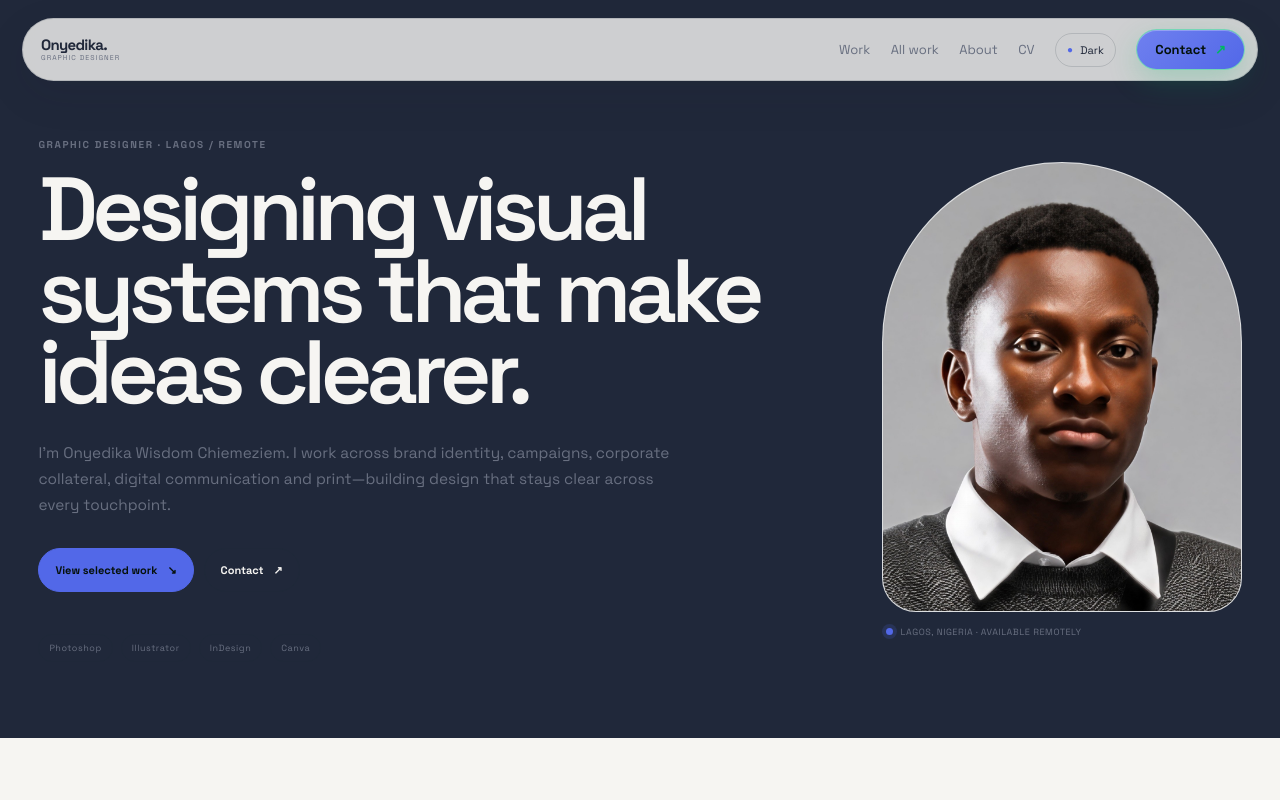
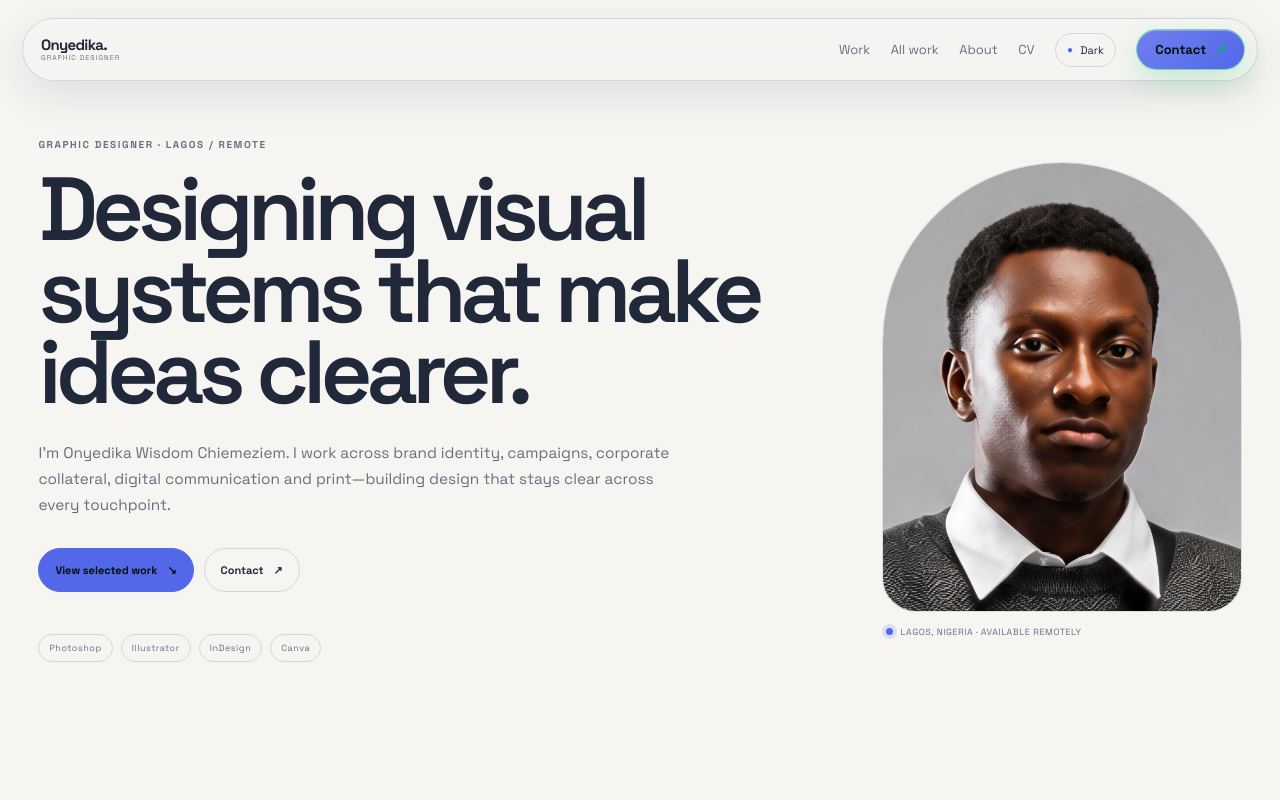
Before and after one commit to Wis-code/wisdom-portfolio, a Next.js app: page / in a window 1280 px wide. Shown: the top 800 px of the page. Built offline with nearby package versions, Linux system fonts and the light colour scheme; no server answers; the database is empty.

Commit message:
Sync hero with global light and dark themes

```diff
--- a/components/Hero.module.css
+++ b/components/Hero.module.css
@@ -2,8 +2,8 @@
   position: relative;
   padding: 138px var(--gutter) 76px;
   overflow: hidden;
-  background: var(--paper);
-  color: var(--ink);
+  background: var(--ink);
+  color: var(--paper);
 }
 
 .shell {
@@ -76,7 +76,7 @@
 }
 
 .secondary {
-  color: var(--ink);
+  color: var(--paper);
   background: transparent;
 }
 
```
